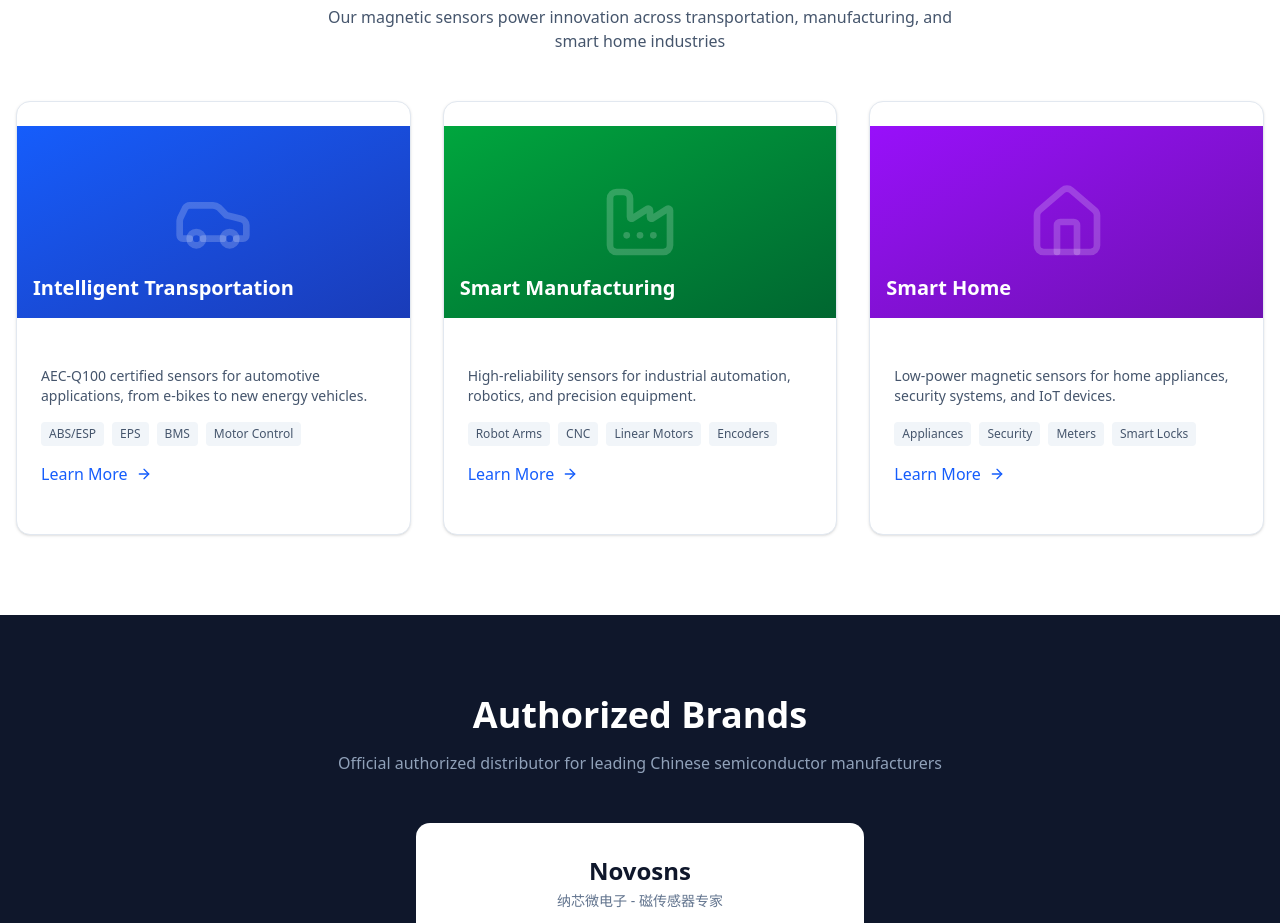
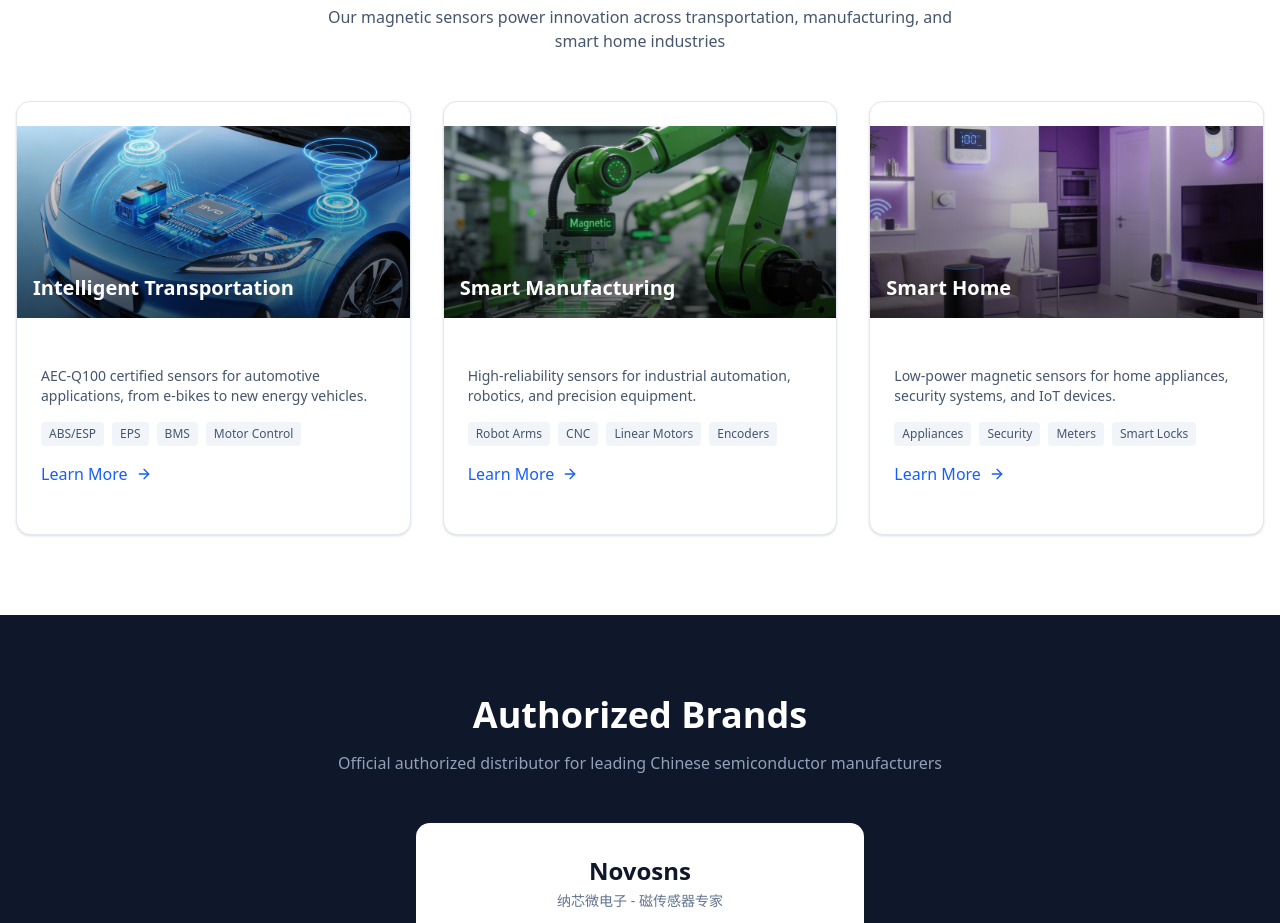
Before and after one commit to lee-synjet/synjet-electronics-website, a Next.js app: page / in a window 1280 px wide. Shown: the part 1160-2083 px from the top of the page. Built offline with nearby package versions, Linux system fonts and the light colour scheme.

Commit message:
feat: 应用场景展示块使用真实图片背景替代渐变色

```diff
--- a/src/app/applications/intelligent-transportation/page.tsx
+++ b/src/app/applications/intelligent-transportation/page.tsx
@@ -80,9 +80,6 @@ export default function IntelligentTransportationPage() {
             </div>
           </Link>
           <nav className="hidden md:flex items-center space-x-8">
-            <Link href="/products" className="text-sm font-medium text-slate-600 hover:text-slate-900 transition-colors">
-              Products
-            </Link>
             <Link href="/applications" className="text-sm font-medium text-blue-600">
               Applications
             </Link>
--- a/src/app/applications/page.tsx
+++ b/src/app/applications/page.tsx
@@ -63,9 +63,6 @@ export default function ApplicationsPage() {
             </div>
           </Link>
           <nav className="hidden md:flex items-center space-x-8">
-            <Link href="/products" className="text-sm font-medium text-slate-600 hover:text-slate-900 transition-colors">
-              Products
-            </Link>
             <Link href="/applications" className="text-sm font-medium text-blue-600">
               Applications
             </Link>
--- a/src/app/applications/smart-home/page.tsx
+++ b/src/app/applications/smart-home/page.tsx
@@ -80,9 +80,6 @@ export default function SmartHomePage() {
             </div>
           </Link>
           <nav className="hidden md:flex items-center space-x-8">
-            <Link href="/products" className="text-sm font-medium text-slate-600 hover:text-slate-900 transition-colors">
-              Products
-            </Link>
             <Link href="/applications" className="text-sm font-medium text-blue-600">
               Applications
             </Link>
--- a/src/app/applications/smart-manufacturing/page.tsx
+++ b/src/app/applications/smart-manufacturing/page.tsx
@@ -80,9 +80,6 @@ export default function SmartManufacturingPage() {
             </div>
           </Link>
           <nav className="hidden md:flex items-center space-x-8">
-            <Link href="/products" className="text-sm font-medium text-slate-600 hover:text-slate-900 transition-colors">
-              Products
-            </Link>
             <Link href="/applications" className="text-sm font-medium text-blue-600">
               Applications
             </Link>
--- a/src/app/page.tsx
+++ b/src/app/page.tsx
@@ -11,10 +11,7 @@ import {
   Clock,
   DollarSign,
   Award,
-  ArrowRight,
-  Car,
-  Factory,
-  Home as HomeIcon
+  ArrowRight
 } from 'lucide-react';
 
 export const metadata: Metadata = {
@@ -171,10 +168,14 @@ export default function Home() {
           <div className="grid grid-cols-1 md:grid-cols-3 gap-8">
             <Link href="/applications/intelligent-transportation" className="group">
               <Card className="h-full border border-slate-200 hover:shadow-xl transition-all duration-300 overflow-hidden">
-                <div className="relative h-48 bg-gradient-to-br from-blue-600 to-blue-800">
-                  <div className="absolute inset-0 flex items-center justify-center">
-                    <Car className="h-20 w-20 text-white/20" />
-                  </div>
+                <div className="relative h-48 overflow-hidden">
+                  <Image
+                    src="/applications/images/transport-banner.jpg"
+                    alt="Intelligent Transportation"
+                    fill
+                    className="object-cover group-hover:scale-105 transition-transform duration-300"
+                  />
+                  <div className="absolute inset-0 bg-gradient-to-t from-black/60 to-transparent" />
                   <div className="absolute bottom-4 left-4 right-4">
                     <h3 className="text-xl font-bold text-white">Intelligent Transportation</h3>
                   </div>
@@ -199,10 +200,14 @@ export default function Home() {
 
             <Link href="/applications/smart-manufacturing" className="group">
               <Card className="h-full border border-slate-200 hover:shadow-xl transition-all duration-300 overflow-hidden">
-                <div className="relative h-48 bg-gradient-to-br from-green-600 to-green-800">
-                  <div className="absolute inset-0 flex items-center justify-center">
-                    <Factory className="h-20 w-20 text-white/20" />
-                  </div>
+                <div className="relative h-48 overflow-hidden">
+                  <Image
+                    src="/applications/images/manufacturing-banner.jpg"
+                    alt="Smart Manufacturing"
+                    fill
+                    className="object-cover group-hover:scale-105 transition-transform duration-300"
+                  />
+                  <div className="absolute inset-0 bg-gradient-to-t from-black/60 to-transparent" />
                   <div className="absolute bottom-4 left-4 right-4">
                     <h3 className="text-xl font-bold text-white">Smart Manufacturing</h3>
                   </div>
@@ -227,10 +232,14 @@ export default function Home() {
 
             <Link href="/applications/smart-home" className="group">
               <Card className="h-full border border-slate-200 hover:shadow-xl transition-all duration-300 overflow-hidden">
-                <div className="relative h-48 bg-gradient-to-br from-purple-600 to-purple-800">
-                  <div className="absolute inset-0 flex items-center justify-center">
-                    <HomeIcon className="h-20 w-20 text-white/20" />
-                  </div>
+                <div className="relative h-48 overflow-hidden">
+                  <Image
+                    src="/applications/images/smarthome-banner.jpg"
+                    alt="Smart Home"
+                    fill
+                    className="object-cover group-hover:scale-105 transition-transform duration-300"
+                  />
+                  <div className="absolute inset-0 bg-gradient-to-t from-black/60 to-transparent" />
                   <div className="absolute bottom-4 left-4 right-4">
                     <h3 className="text-xl font-bold text-white">Smart Home</h3>
                   </div>
```
